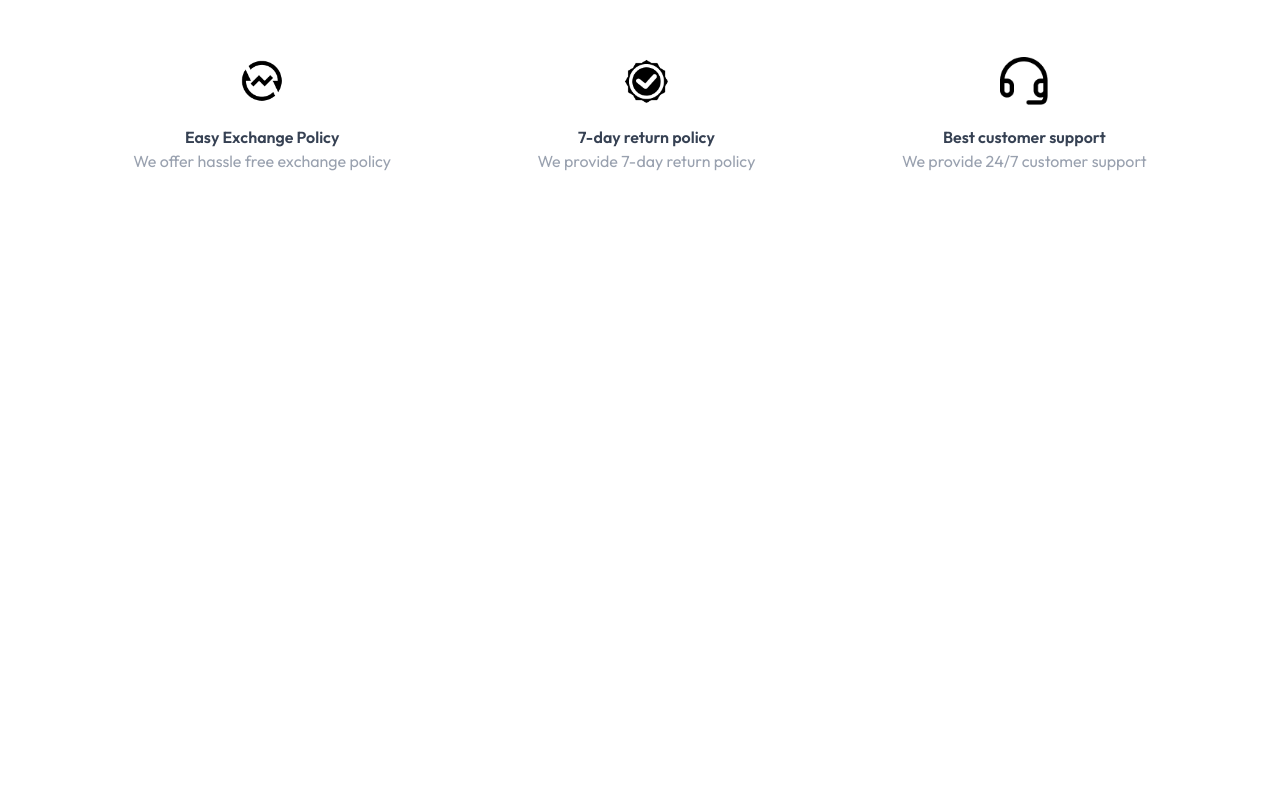
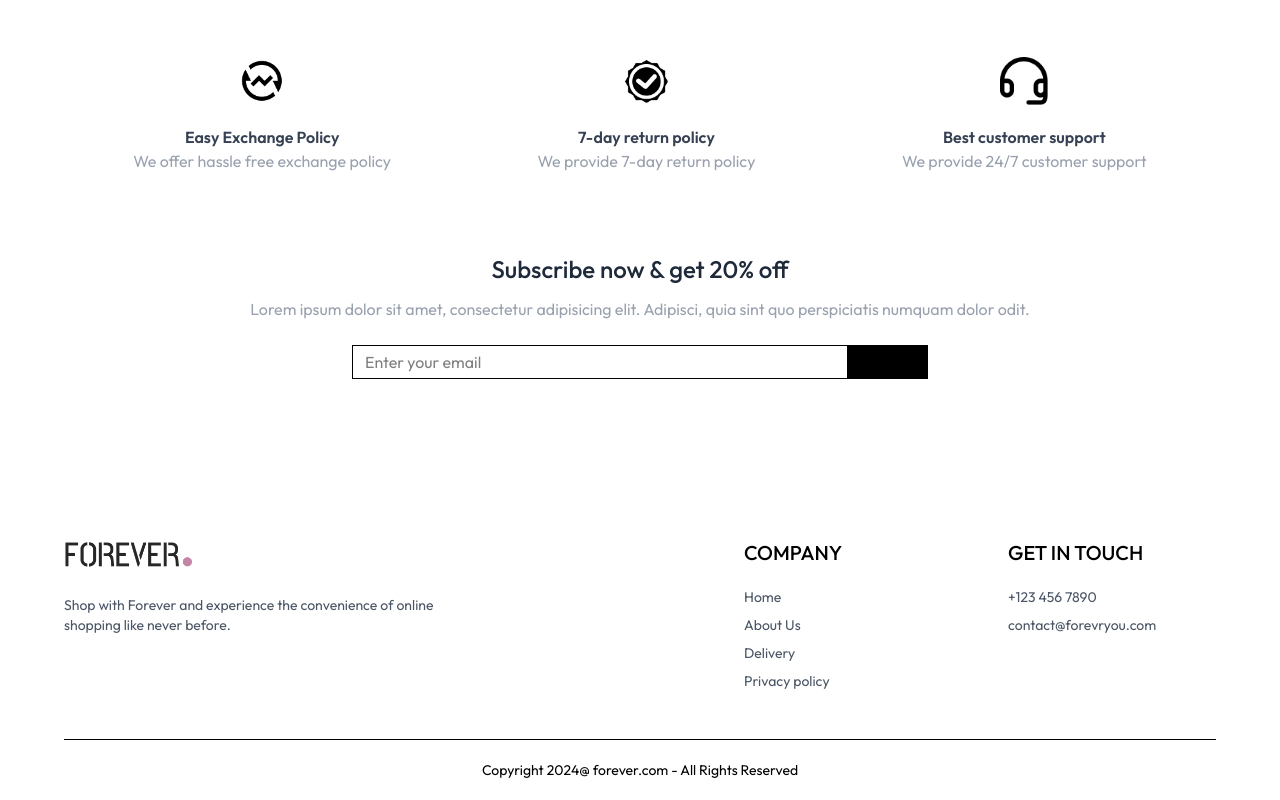
Before and after one commit to aryan-gupta-jiit/ecommerce-app, a React (Vite) app in the folder frontend/: page / in a window 1280 px wide. Shown: the part 1940-2740 px from the top of the page. Before the commit the page ends 2193 px from the top, so only its background shows below. Built offline with nearby package versions, Linux system fonts and the light colour scheme.

Commit message:
home page completed

```diff
--- a/frontend/src/App.jsx
+++ b/frontend/src/App.jsx
@@ -10,6 +10,7 @@
 import PlaceOrder from './pages/PlaceOrder'
 import Orders from './pages/Orders'
 import Navbar from './components/Navbar'
+import Footer from './components/Footer'
 
 const App = () => {
   return (
@@ -25,8 +26,8 @@
         <Route path='/login' element={<Login/>}/>
         <Route path='/place-order' element={<PlaceOrder/>}/>
         <Route path='/orders' element={<Orders/>}/>
-
       </Routes>
+      <Footer/>
     </div>
   )
 }
--- /dev/null
+++ b/frontend/src/components/Footer.jsx
@@ -0,0 +1,61 @@
+import React from 'react'
+import { assets } from '../assets/assets'
+
+const Footer = () => {
+
+    const scrollToTop = () => {
+        window.scrollTo({
+          top: 0,
+          left: 0,
+          behavior: 'smooth',
+        });
+      };
+
+    return (
+        <div>
+            <div className='flex flex-col sm:grid grid-cols-[3fr_1fr_1fr] gap-14 my-10 mt-40 text-sm'>
+                <div className=''>
+                    <img src={assets.logo} className='mb-5 w-32' alt="" />
+                    <p className='w-full sm:w-2/3 text-gray-600 '>
+                    Shop with Forever and experience the convenience of online shopping
+                    like never before.
+                    </p>
+                </div>
+
+                <div>
+                    <p className='text-xl font-medium mb-5'>COMPANY</p>
+                    <ul className="flex flex-col flex-1 text-gray-600 cursor-pointer">
+                        <li onClick={scrollToTop} className="mb-2">
+                            Home
+                        </li>
+                        <li onClick={scrollToTop} className="mb-2">
+                            About Us
+                        </li>
+                        <li onClick={scrollToTop} className="mb-2">
+                            Delivery
+                        </li>
+                        <li onClick={scrollToTop} className="mb-2">
+                            Privacy policy
+                        </li>
+                    </ul>
+                </div>
+
+                <div className="">
+                    <p className="text-xl font-medium mb-5">GET IN TOUCH</p>
+                    <ul className="flex flex-col flex-1 text-gray-600">
+                        <li className="mb-2">+123 456 7890</li>
+                        <li className="mb-2">contact@forevryou.com </li>
+                    </ul>
+                </div>
+            </div>
+            <div>
+                <hr />
+                <p className="py-5 text-sm text-center">
+                    Copyright 2024@ forever.com - All Rights Reserved
+                </p>
+            </div>
+        </div>
+    )
+}
+
+export default Footer
--- a/frontend/src/components/NewsletterBox.jsx
+++ b/frontend/src/components/NewsletterBox.jsx
@@ -1,8 +1,22 @@
 import React from 'react'
 
 const NewsletterBox = () => {
+
+    const onSubmitHandler=(event)=>{
+        event.preventDefault();
+    }
+
   return (
-    <div>NewsletterBox</div>
+    <div className='text-center'>
+        <p className='text-2xl font-medium text-gray-800'>Subscribe now & get 20% off</p>
+        <p className='text-gray-400 mt-3'>
+            Lorem ipsum dolor sit amet, consectetur adipisicing elit. Adipisci, quia sint quo perspiciatis numquam dolor odit.
+        </p>
+        <form onSubmit={onSubmitHandler} className='w-full sm:w-1/2 flex items-center gap-3 mx-auto my-6 border pl-3'>
+            <input type="email" placeholder='Enter your email' className='w-full sm:flex-1 outline-none' required/>
+            <button type='submit' className='bg-black text-white text-xs px-10 py-4'></button>
+        </form>
+    </div>
   )
 }
 
--- a/frontend/src/pages/Home.jsx
+++ b/frontend/src/pages/Home.jsx
@@ -3,6 +3,7 @@
 import LatestCollection from '../components/LatestCollection'
 import BestSeller from '../components/BestSeller'
 import OurPolicy from '../components/OurPolicy'
+import NewsletterBox from '../components/NewsletterBox'
 
 const Home = () => {
   return (
@@ -11,6 +12,7 @@
       <LatestCollection/>
       <BestSeller/>
       <OurPolicy/>
+      <NewsletterBox/>
     </div>
   )
 }
```
